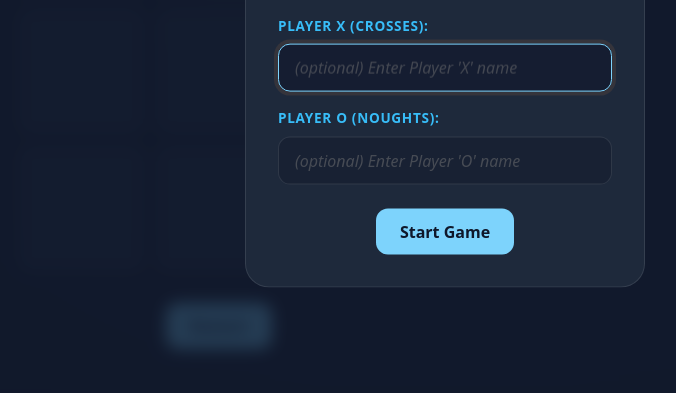
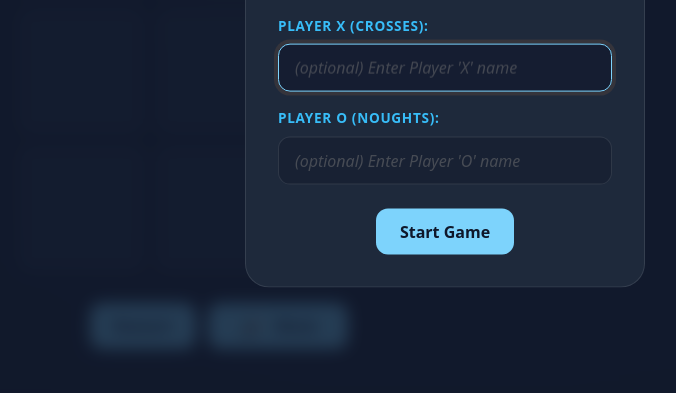
Before and after one commit to dafuloth/m2-project, a website: page index.html in a window 1280 px wide. Shown: the part 349-742 px from the top of the page, without its empty margins (195-871 px from the left). Drawn offline with Linux system fonts and the light colour scheme.

Commit message:
feat: mute toggle button

```diff
--- a/assets/style.css
+++ b/assets/style.css
@@ -73,9 +73,30 @@ button {
 #restart:hover,
 #modal-restart:hover,
 #welcome-start-btn:hover,
+#mute-toggle:hover,
 #clear-history:hover,
 .back-link:hover {
   background: var(--accent-hover);
+}
+
+#mute-toggle {
+  background-color: var(--o-color);
+  color: var(--bg-color);
+  display: flex;
+  align-items: center;
+  justify-content: center;
+  gap: 10px;
+  width: 140px;
+}
+
+#mute-toggle .mute-icon {
+  font-size: 1.3rem;
+  line-height: 1;
+}
+
+#mute-toggle .mute-label {
+  font-size: 1rem;
+  font-weight: 700;
 }
 
 #modal-cancel {
@@ -125,6 +146,12 @@ h1 {
   gap: 12px;
   margin-bottom: 32px;
   container-type: inline-size;
+}
+
+.actions {
+  display: flex;
+  gap: 12px;
+  justify-content: center;
 }
 
 .cell {
--- a/index.html
+++ b/index.html
@@ -20,11 +20,13 @@
             <div class="welcome-form">
                 <div class="input-group">
                     <label for="player-x-input">Player X (Crosses):</label>
-                    <input type="text" id="player-x-input" placeholder="(optional) Enter Player 'X' name" maxlength="15">
+                    <input type="text" id="player-x-input" placeholder="(optional) Enter Player 'X' name"
+                        maxlength="15">
                 </div>
                 <div class="input-group">
                     <label for="player-o-input">Player O (Noughts):</label>
-                    <input type="text" id="player-o-input" placeholder="(optional) Enter Player 'O' name" maxlength="15">
+                    <input type="text" id="player-o-input" placeholder="(optional) Enter Player 'O' name"
+                        maxlength="15">
                 </div>
             </div>
             <div class="modal-actions">
@@ -52,6 +54,10 @@
 
             <div class="actions">
                 <button id="restart" class="btn">Restart</button>
+                <button id="mute-toggle" class="btn" aria-label="Toggle Mute">
+                    <span class="mute-icon">🔊</span>
+                    <span class="mute-label">Mute</span>
+                </button>
             </div>
         </div>
 
--- a/src/script.js
+++ b/src/script.js
@@ -15,13 +15,16 @@ const welcomeStartBtn = document.getElementById('welcome-start-btn');
 const clickSound = document.getElementById('click-sound');
 const xSound = document.getElementById('x-sound');
 const oSound = document.getElementById('o-sound');
+const muteToggleBtn = document.getElementById('mute-toggle');
 
 const STORAGE_KEY = 'noughts-and-crosses-history';
+const MUTE_KEY = 'noughts-and-crosses-muted';
 
 let boardState = Array(9).fill('');
 let currentPlayer = 'X';
 let running = true;
 let playerNames = { X: 'X', O: 'O' };
+let isMuted = localStorage.getItem(MUTE_KEY) === 'true';
 
 const WIN_COMBOS = [
   [0, 1, 2], [3, 4, 5], [6, 7, 8],
@@ -50,31 +53,44 @@ function init() {
 }
 
 function playHoverSound() {
-  if (!running) return;
+  if (!running || isMuted) return;
   if (clickSound) {
     clickSound.currentTime = 0;
-    clickSound.play().catch(() => {
-      // Ignore errors if audio can't play yet (e.g. user hasn't interacted)
-    });
+    clickSound.play().catch(() => { });
   }
 }
 
 function playXSound() {
+  if (isMuted) return;
   if (xSound) {
     xSound.currentTime = 0;
-    xSound.play().catch(() => {
-      // Ignore errors if audio can't play yet (e.g. user hasn't interacted)
-    });
+    xSound.play().catch(() => { });
   }
 }
 
 function playOSound() {
+  if (isMuted) return;
   if (oSound) {
     oSound.currentTime = 0;
-    oSound.play().catch(() => {
-      // Ignore errors if audio can't play yet (e.g. user hasn't interacted)
-    });
+    oSound.play().catch(() => { });
   }
+}
+
+function toggleMute() {
+  isMuted = !isMuted;
+  localStorage.setItem(MUTE_KEY, isMuted);
+  updateMuteButtonUI();
+}
+
+function updateMuteButtonUI() {
+  if (!muteToggleBtn) return;
+  const icon = isMuted ? '🔇' : '🔊';
+  const label = isMuted ? 'Unmute' : 'Mute';
+  muteToggleBtn.innerHTML = `
+    <span class="mute-icon">${icon}</span>
+    <span class="mute-label">${label}</span>
+  `;
+  muteToggleBtn.setAttribute('aria-label', isMuted ? 'Unmute sounds' : 'Mute sounds');
 }
 
 function handleCellClick(e) {
@@ -112,7 +128,7 @@ function makeMove(index) {
     if (modalMsg) {
       modalMsg.textContent = winMsg;
     }
-    if (winSound) {
+    if (winSound && !isMuted) {
       winSound.play();
     }
     if (modal) {
@@ -243,6 +259,9 @@ if (modalCancelBtn) {
 if (clearHistoryBtn) {
   clearHistoryBtn.addEventListener('click', clearScoreboard);
 }
+if (muteToggleBtn) {
+  muteToggleBtn.addEventListener('click', toggleMute);
+}
 
 if (welcomeStartBtn) {
   welcomeStartBtn.addEventListener('click', () => {
@@ -260,6 +279,7 @@ if (welcomeModal) {
   welcomeModal.showModal();
 }
 
+updateMuteButtonUI();
 init();
 loadScoreboard();
 
```
Also changed, not shown: README.md.
